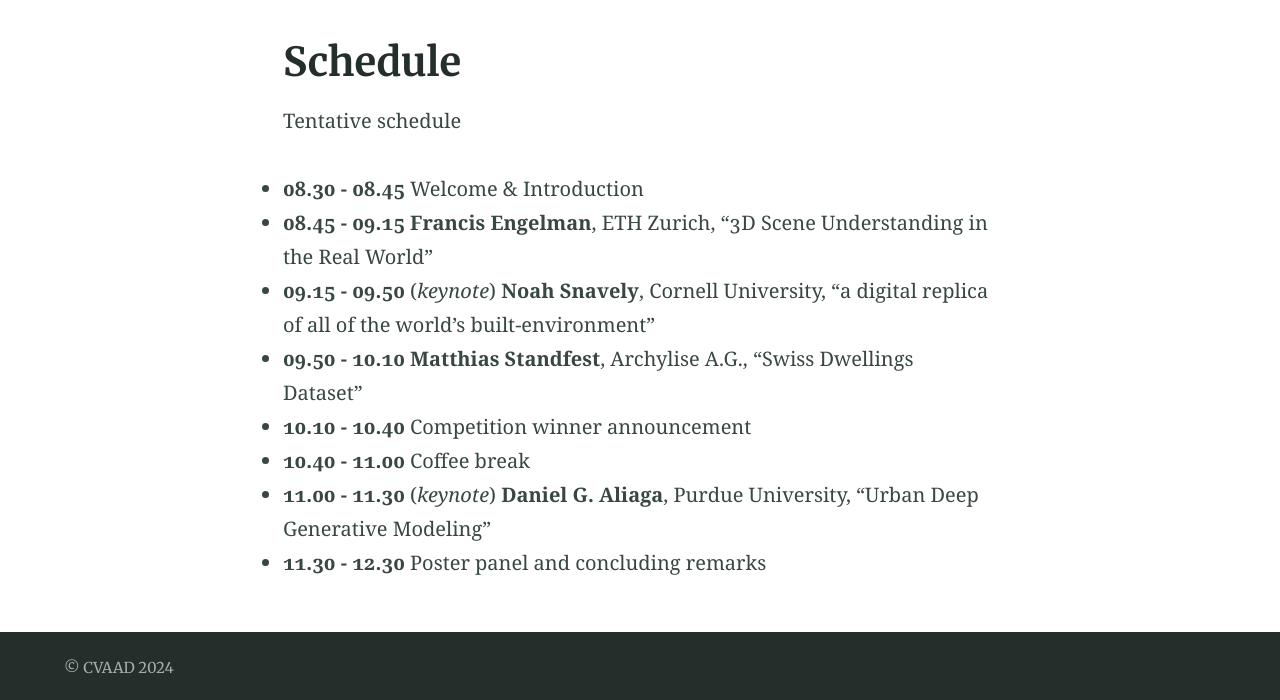
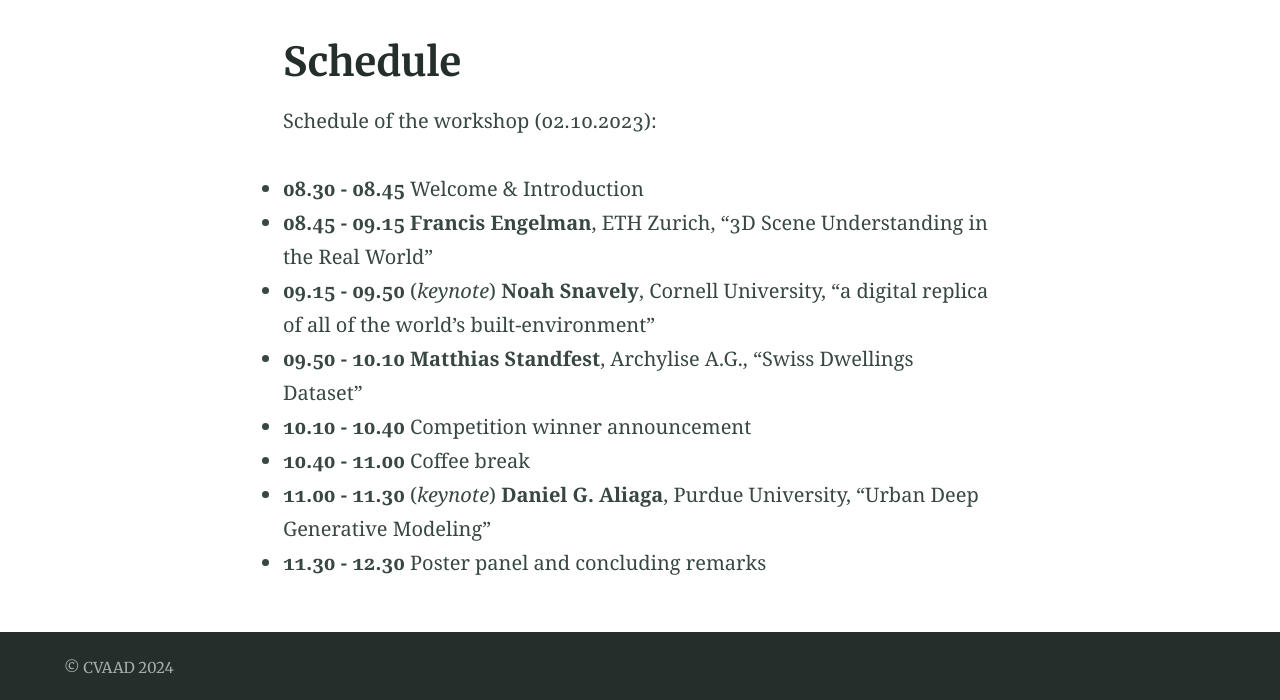
Before and after one commit to cvaad-workshop/cvaad-workshop.github.io, a Jekyll site: the page built from schedule.md, in a window 1280 px wide. Shown: the part 424-1124 px from the top of the page. Built offline with Jekyll 4.4.1, drawn with Linux system fonts in a browser that asks for light colours.

Commit message:
re-structure schedule

```diff
--- a/schedule.md
+++ b/schedule.md
@@ -4,7 +4,7 @@ feature_text:
 feature_image: "../assets/images/cover-image1.png"
 ---
 
-Tentative schedule
+Schedule of the workshop (02.10.2023):
 
 - **08.30 - 08.45** Welcome & Introduction
 - **08.45 - 09.15** **Francis Engelman**, ETH Zurich, "3D Scene Understanding in the Real World"
```
